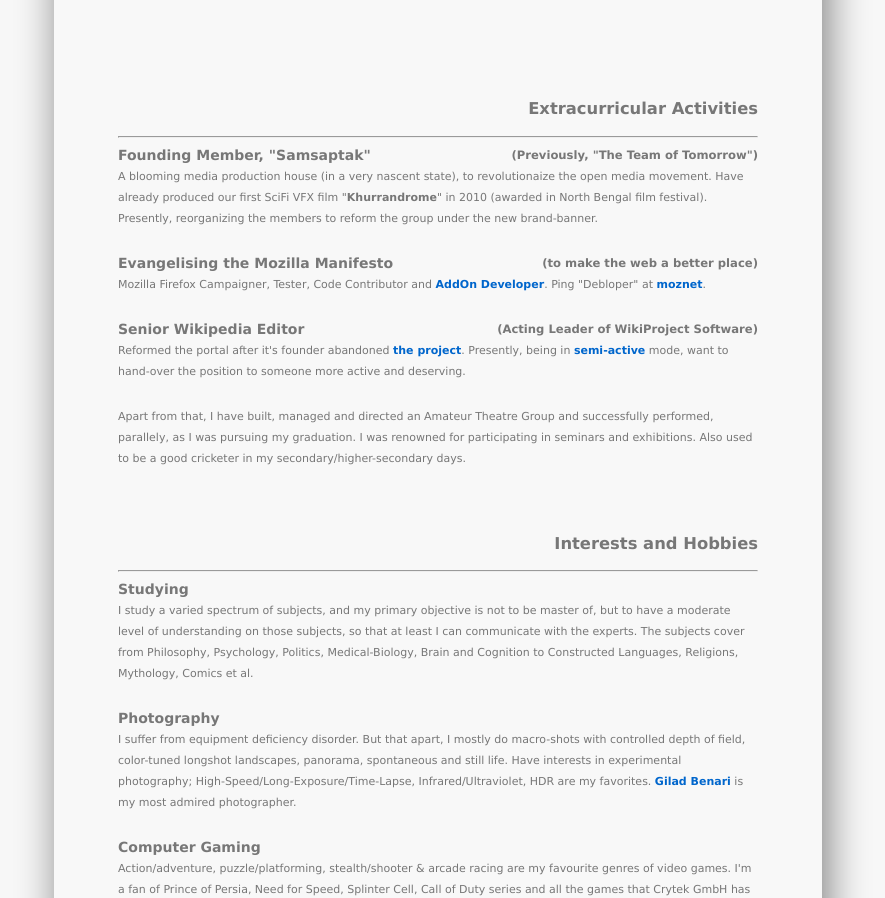
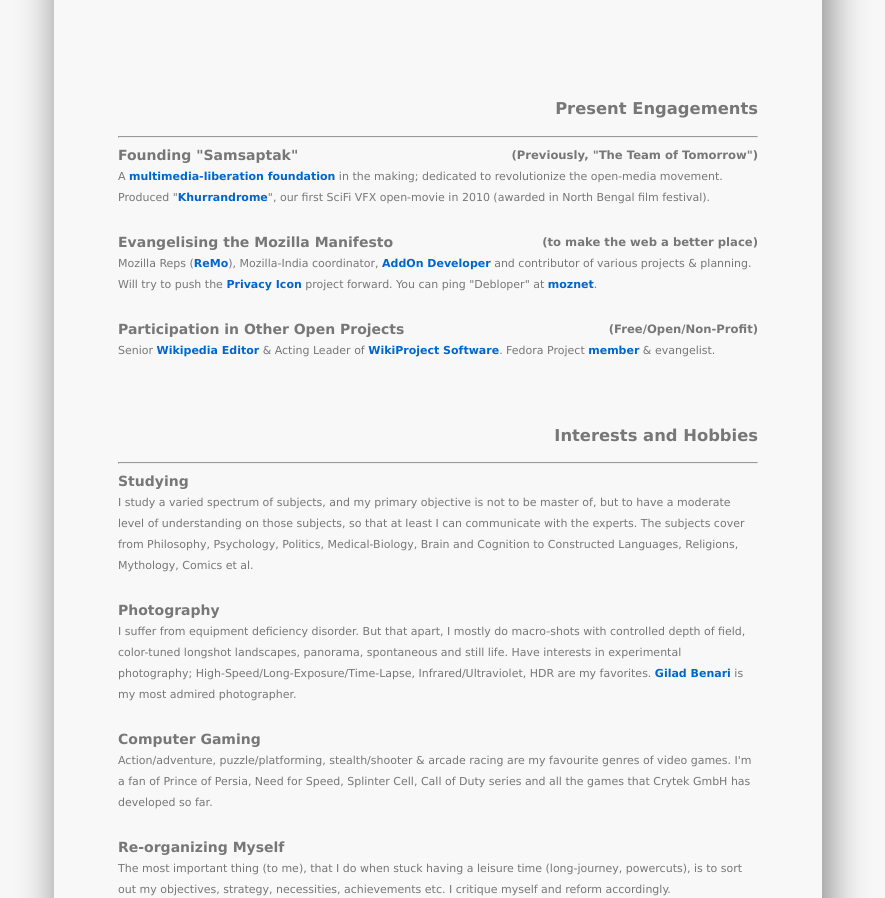
Before and after one commit to debloper/resume, a plain HTML site: page index.htm in a window 1280 px wide. Shown: the part 2248-3146 px from the top of the page, without its empty margins (202-1087 px from the left). Drawn offline with Linux system fonts and the light colour scheme.

Commit message:
Engagements, not Activities anymore

```diff
--- a/index.htm
+++ b/index.htm
@@ -117,17 +117,16 @@
     </section>
     <br class="pagebreak" />
     <section>
-      <h3>Extracurricular Activities</h3><hr />
-      <h4>Founding Member, &quot;Samsaptak&quot;</h4>
+      <h3>Present Engagements</h3><hr />
+      <h4>Founding &quot;Samsaptak&quot;</h4>
       <h5>(Previously, &quot;The Team of Tomorrow&quot;)</h5>
-      <p>A blooming media production house (in a very nascent state), to revolutionaize the open media movement. Have already produced our first SciFi VFX film &quot;<b>Khurrandrome</b>&quot; in 2010 (awarded in North Bengal film festival). Presently, reorganizing the members to reform the group under the new brand-banner.</p>
+      <p>A <a href="http://www.samsaptak.org/" title="Samsaptak - Head Quarter" target="_blank">multimedia-liberation foundation</a> in the making; dedicated to revolutionize the open-media movement. Produced &quot;<b><a href="http://khurrandrome.samsaptak.org/" title="Khurrandrome - The Film" target="_blank">Khurrandrome</a></b>&quot;, our first SciFi VFX open-movie in 2010 (awarded in North Bengal film festival).</p>
       <h4>Evangelising the Mozilla Manifesto</h4>
       <h5>(to make the web a better place)</h5>
-      <p>Mozilla Firefox Campaigner, Tester, Code Contributor and <a href="https://addons.mozilla.org/en-US/firefox/user/5600401/" target="_blank" title="AMO Profile">AddOn Developer</a>. Ping &quot;Debloper&quot; at <a href="irc://irc.mozilla.org/firefox" target="_blank" title="irc.mozilla.org">moznet</a>.</p>
-      <h4>Senior Wikipedia Editor</h4>
-      <h5>(Acting Leader of WikiProject Software)</h5>
-      <p>Reformed the portal after it's founder abandoned <a href="http://en.wikipedia.org/wiki/Wikipedia:WikiProject_Software" target="_blank" title="WikiProject Software">the project</a>. Presently, being in <a href="http://en.wikipedia.org/wiki/Wikipedia:WikiProject_Software/Members" target="_blank" title="Project Members">semi-active</a> mode, want to hand-over the position to someone more active and deserving.</p>
-      <p>Apart from that, I have built, managed and directed an Amateur Theatre Group and successfully performed, parallely, as I was pursuing my graduation. I was renowned for participating in seminars and exhibitions. Also used to be a good cricketer in my secondary/higher-secondary days.</p>
+      <p>Mozilla Reps (<a href="https://wiki.mozilla.org/User:Debloper" title="Mozilla Reps Profile" target="_blank">ReMo</a>), Mozilla-India coordinator, <a href="https://addons.mozilla.org/en-US/firefox/user/5600401/" target="_blank" title="AMO Profile">AddOn Developer</a> and contributor of various projects &amp; planning. Will try to push the <a href="http://www.drumbeat.org/project/privacy-icons/" title="The Privacy Icon - Drumbeat" target="_blank">Privacy Icon</a> project forward. You can ping &quot;Debloper&quot; at <a href="irc://irc.mozilla.org/firefox" target="_blank" title="irc.mozilla.org">moznet</a>.</p>
+      <h4>Participation in Other Open Projects</h4>
+      <h5>(Free/Open/Non-Profit)</h5>
+      <p>Senior <a href="http://en.wikipedia.org/wiki/User:Deblopper" title="Wikipedia - User Deblopper" target="_blank">Wikipedia Editor</a> &amp; Acting Leader of <a href="http://en.wikipedia.org/wiki/Wikipedia:WikiProject_Software/Members" title="Acting Leader : WikiProject Software" target="_blank">WikiProject Software</a>. Fedora Project <a href="https://admin.fedoraproject.org/accounts/user/view/debloper" title="Fedora Contributor Profile" target="_blank">member</a> &amp; evangelist.</p>
     </section>
     <section>
       <h3>Interests and Hobbies</h3><hr />
```
